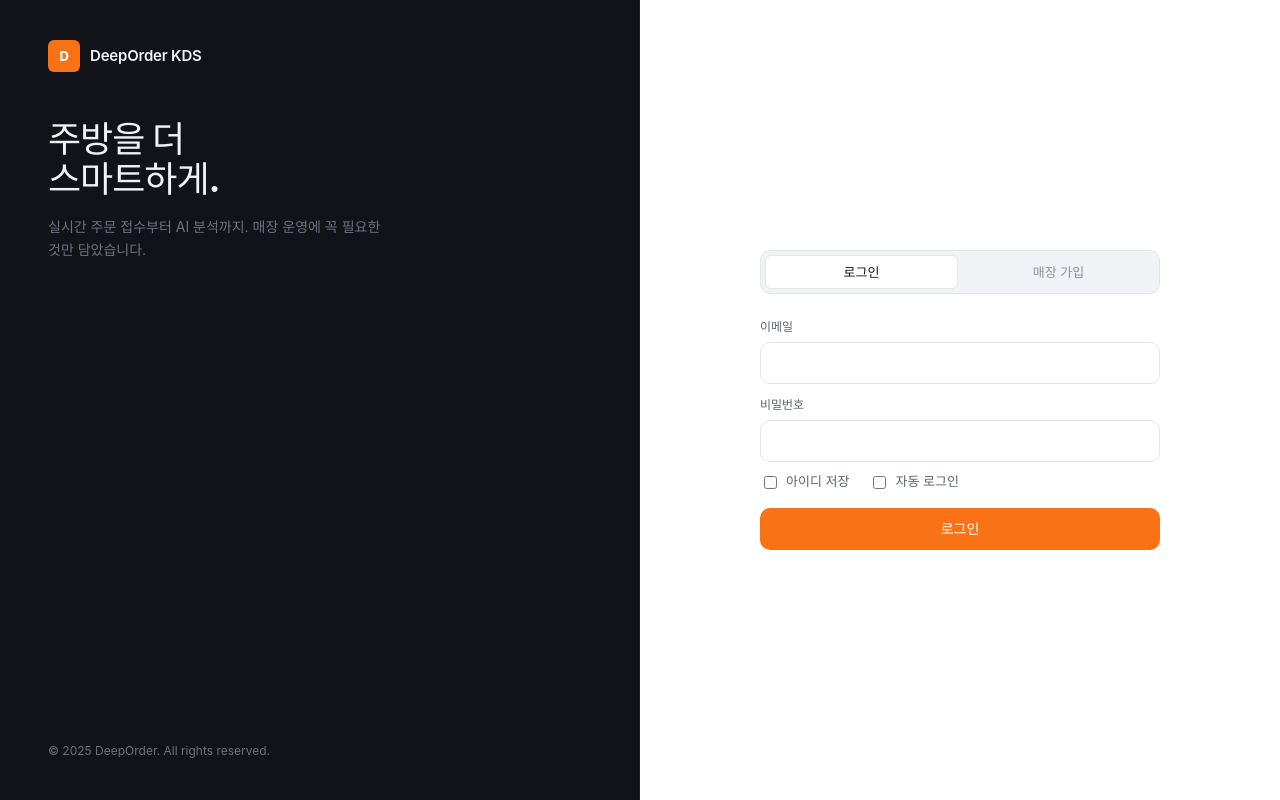
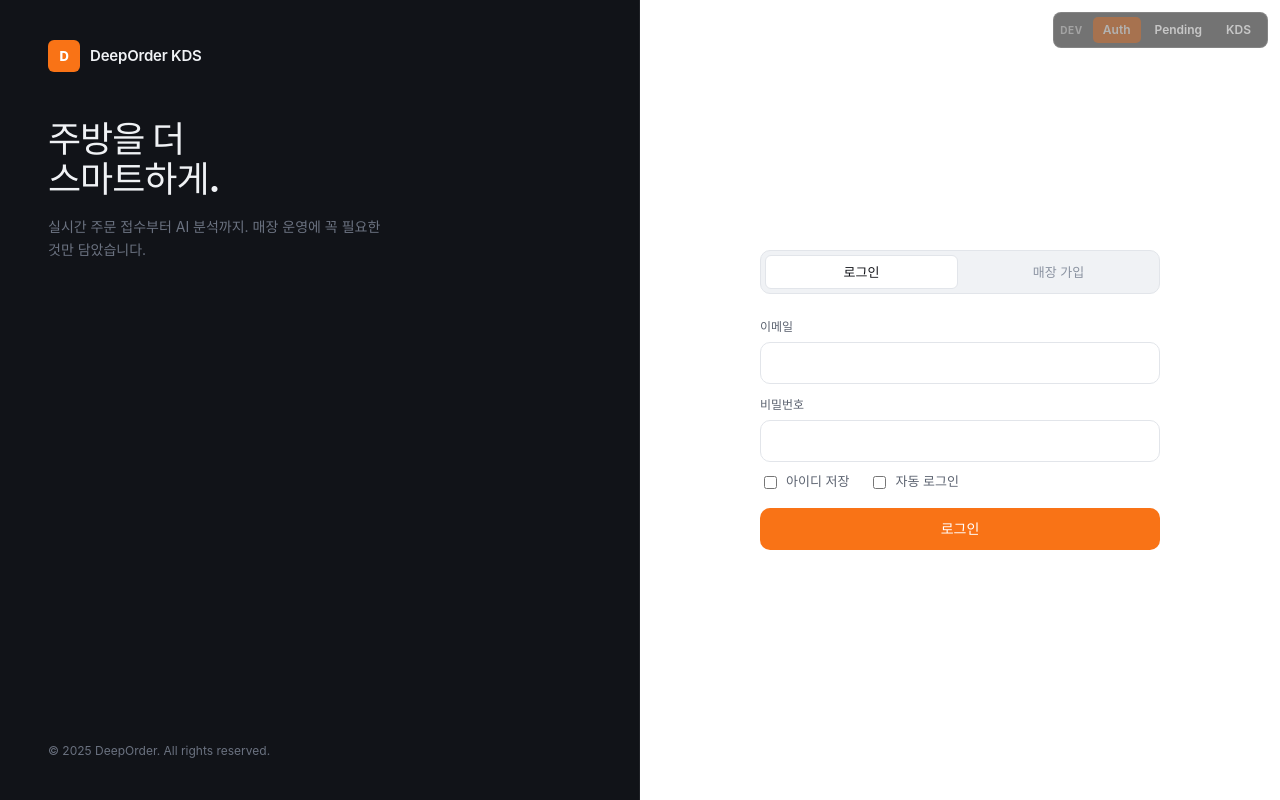
Before and after one commit to lshlabs/kds-web-temp, a React (Vite) app: page / in a window 1280 px wide. Built offline with nearby package versions, Linux system fonts and the light colour scheme; no server answers.

Commit message:
feat: add development navigation component and integrate into App
Co-authored-by: hu2chaso <125364307+lshlabs@users.noreply.github.com>

```diff
--- a/src/App.tsx
+++ b/src/App.tsx
@@ -2,6 +2,7 @@ import { useEffect, useState } from "react";
 
 import { ApiError, apiGetCurrentUser, apiLogin, apiLogout, apiRefresh, apiRegister } from "./lib/api";
 import { clearStoredTokens, loadStoredTokens, saveAccessToken, saveStoredTokens } from "./lib/auth";
+import { DevNav } from "./components/DevNav";
 import { AuthPage } from "./pages/AuthPage";
 import { KdsPage } from "./pages/KdsPage";
 import { PendingApprovalPage } from "./pages/PendingApprovalPage";
@@ -12,6 +13,8 @@ export default function App() {
   const [session, setSession] = useState<AuthSession | null>(null);
   const [registeredPending, setRegisteredPending] = useState<RegisterResponse | null>(null);
   const [bootError, setBootError] = useState<string | null>(null);
+  // DEV ONLY — 삭제 방법: devPage state와 DevNav 렌더링 코드 제거
+  const [devPage, setDevPage] = useState<"auth" | "pending" | "kds" | null>(null);
 
   useEffect(() => {
     void bootstrapSession();
@@ -107,7 +110,22 @@ export default function App() {
     }
   }
 
-  if (booting) {
+  // DEV ONLY — mock props for forced navigation
+  const mockPendingStore = { storeId: "DEV-001", storeName: "개발 테스트 매장", zipNo: "12345", roadAddress: "서울시 강남구 테헤란로 1", jibunAddress: "", addressDetail: "1층" };
+  const mockPendingUser = { userId: "dev-user", name: "개발자", email: "dev@example.com", approvalStatus: "PENDING" as const };
+  const mockSession = { accessToken: "dev", refreshToken: "dev", user: { ...mockPendingUser, approvalStatus: "APPROVED" as const }, store: mockPendingStore };
+
+  function resolveCurrentPage(): "auth" | "pending" | "kds" {
+    if (devPage) return devPage;
+    if (booting) return "auth";
+    if (registeredPending || !session) return "auth";
+    if (session.user.approvalStatus !== "APPROVED") return "pending";
+    return "kds";
+  }
+
+  const currentPage = resolveCurrentPage();
+
+  if (booting && !devPage) {
     return (
       <div className="status-shell">
         <section className="status-card">
@@ -119,42 +137,43 @@ export default function App() {
     );
   }
 
-  if (registeredPending) {
-    return (
-      <PendingApprovalPage
-        onBackToLogin={() => setRegisteredPending(null)}
-        onLogout={handleLogout}
-        onRefreshStatus={async () => {}}
-        registrationOnly
-        store={registeredPending.store}
-        user={registeredPending.user}
-      />
-    );
-  }
-
-  if (!session) {
+  if (currentPage === "pending") {
+    const pendingStore = registeredPending?.store ?? session?.store ?? mockPendingStore;
+    const pendingUser = registeredPending?.user ?? session?.user ?? mockPendingUser;
+    const isRegOnly = !!registeredPending;
     return (
       <>
-        {bootError ? <div className="boot-banner error">{bootError}</div> : null}
-        <AuthPage onLoginSuccess={handleLoginSuccess} onRegisterSuccess={handleRegisterSuccess} />
+        <DevNav current="pending" onNavigate={setDevPage} />
+        <PendingApprovalPage
+          onBackToLogin={() => { setRegisteredPending(null); setDevPage(null); }}
+          onLogout={handleLogout}
+          onRefreshStatus={isRegOnly ? async () => {} : refreshPendingApprovalStatus}
+          registrationOnly={isRegOnly}
+          store={pendingStore}
+          user={pendingUser}
+        />
       </>
     );
   }
 
-  if (session.user.approvalStatus !== "APPROVED") {
+  if (currentPage === "kds") {
+    const kdsSession = session ?? mockSession;
     return (
-      <PendingApprovalPage
-        onBackToLogin={() => setSession(null)}
-        onLogout={handleLogout}
-        onRefreshStatus={refreshPendingApprovalStatus}
-        registrationOnly={false}
-        store={session.store}
-        user={session.user}
-      />
+      <>
+        <DevNav current="kds" onNavigate={setDevPage} />
+        <KdsPage onLogout={handleLogout} onUnauthorized={reauthorize} session={kdsSession} />
+      </>
     );
   }
 
-  return <KdsPage onLogout={handleLogout} onUnauthorized={reauthorize} session={session} />;
+  // auth (default)
+  return (
+    <>
+      <DevNav current="auth" onNavigate={setDevPage} />
+      {bootError ? <div className="boot-banner error">{bootError}</div> : null}
+      <AuthPage onLoginSuccess={handleLoginSuccess} onRegisterSuccess={handleRegisterSuccess} />
+    </>
+  );
 }
 
 function createSession(current: CurrentUserResponse, accessToken: string, refreshToken: string): AuthSession {
--- /dev/null
+++ b/src/components/DevNav.tsx
@@ -0,0 +1,80 @@
+/**
+ * DEV ONLY — 개발용 페이지 이동 버튼.
+ * 삭제 방법: 이 파일을 삭제하고 각 페이지에서 <DevNav /> import/사용 제거.
+ */
+
+type Page = "auth" | "pending" | "kds";
+
+type DevNavProps = {
+  current: Page;
+  onNavigate: (page: Page) => void;
+};
+
+const PAGES: { id: Page; label: string }[] = [
+  { id: "auth", label: "Auth" },
+  { id: "pending", label: "Pending" },
+  { id: "kds", label: "KDS" },
+];
+
+export function DevNav({ current, onNavigate }: DevNavProps) {
+  return (
+    <div
+      aria-label="개발용 페이지 이동"
+      style={{
+        position: "fixed",
+        top: 12,
+        right: 12,
+        display: "flex",
+        gap: 4,
+        zIndex: 9999,
+        background: "rgba(0,0,0,0.55)",
+        backdropFilter: "blur(8px)",
+        border: "1px solid rgba(255,255,255,0.12)",
+        borderRadius: 8,
+        padding: "4px 6px",
+      }}
+    >
+      <span
+        style={{
+          fontSize: 10,
+          fontWeight: 700,
+          letterSpacing: "0.06em",
+          color: "rgba(255,255,255,0.35)",
+          alignSelf: "center",
+          paddingRight: 6,
+          textTransform: "uppercase",
+        }}
+      >
+        DEV
+      </span>
+      {PAGES.map(({ id, label }) => (
+        <button
+          key={id}
+          disabled={current === id}
+          onClick={() => onNavigate(id)}
+          type="button"
+          style={{
+            background: current === id ? "rgba(249,115,22,0.85)" : "transparent",
+            border: "none",
+            borderRadius: 5,
+            color: current === id ? "#fff" : "rgba(255,255,255,0.6)",
+            cursor: current === id ? "default" : "pointer",
+            fontSize: 12,
+            fontWeight: 600,
+            height: 26,
+            padding: "0 10px",
+            transition: "background 0.15s, color 0.15s",
+          }}
+          onMouseEnter={(e) => {
+            if (current !== id) (e.currentTarget as HTMLButtonElement).style.color = "#fff";
+          }}
+          onMouseLeave={(e) => {
+            if (current !== id) (e.currentTarget as HTMLButtonElement).style.color = "rgba(255,255,255,0.6)";
+          }}
+        >
+          {label}
+        </button>
+      ))}
+    </div>
+  );
+}
```
